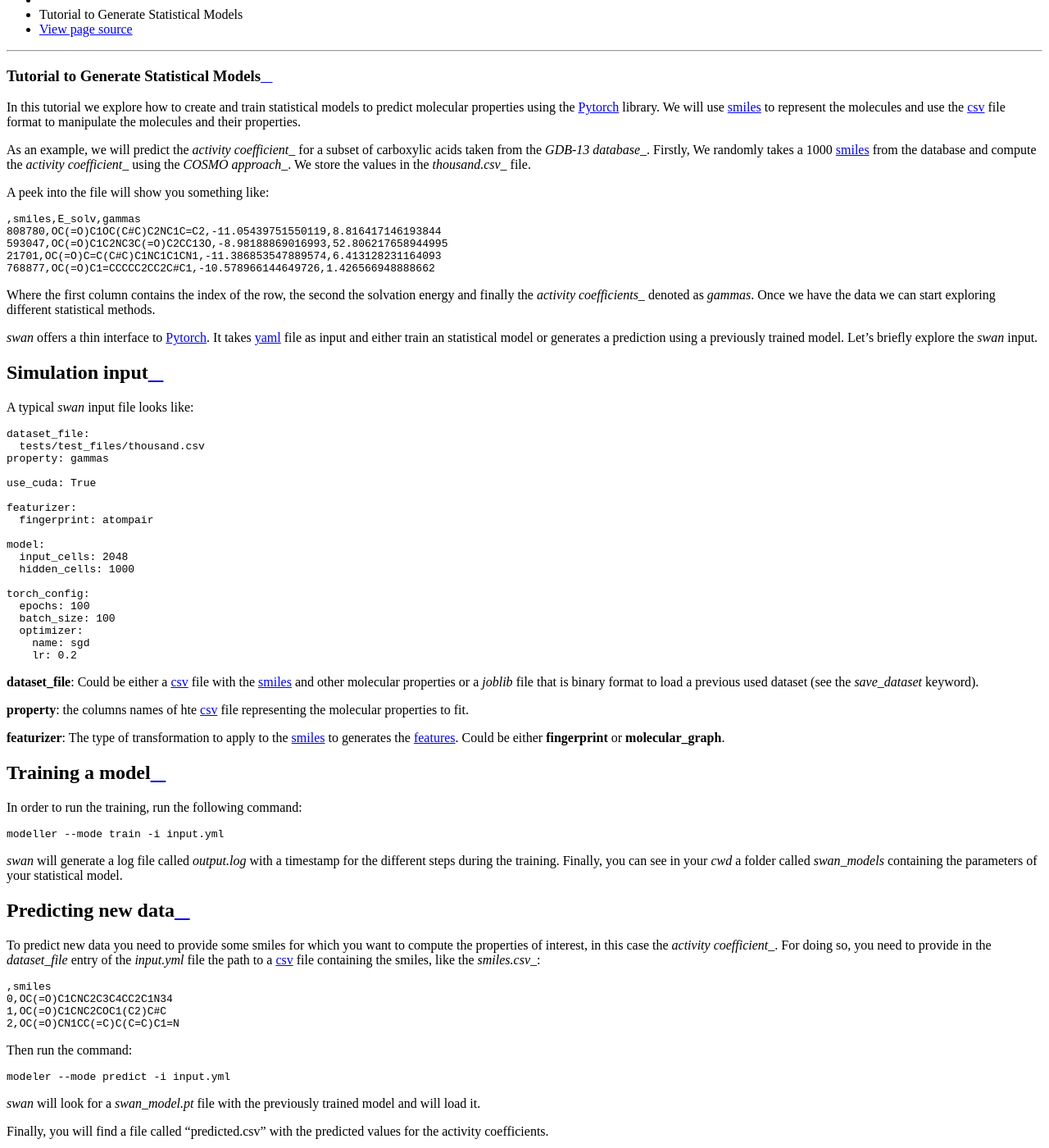
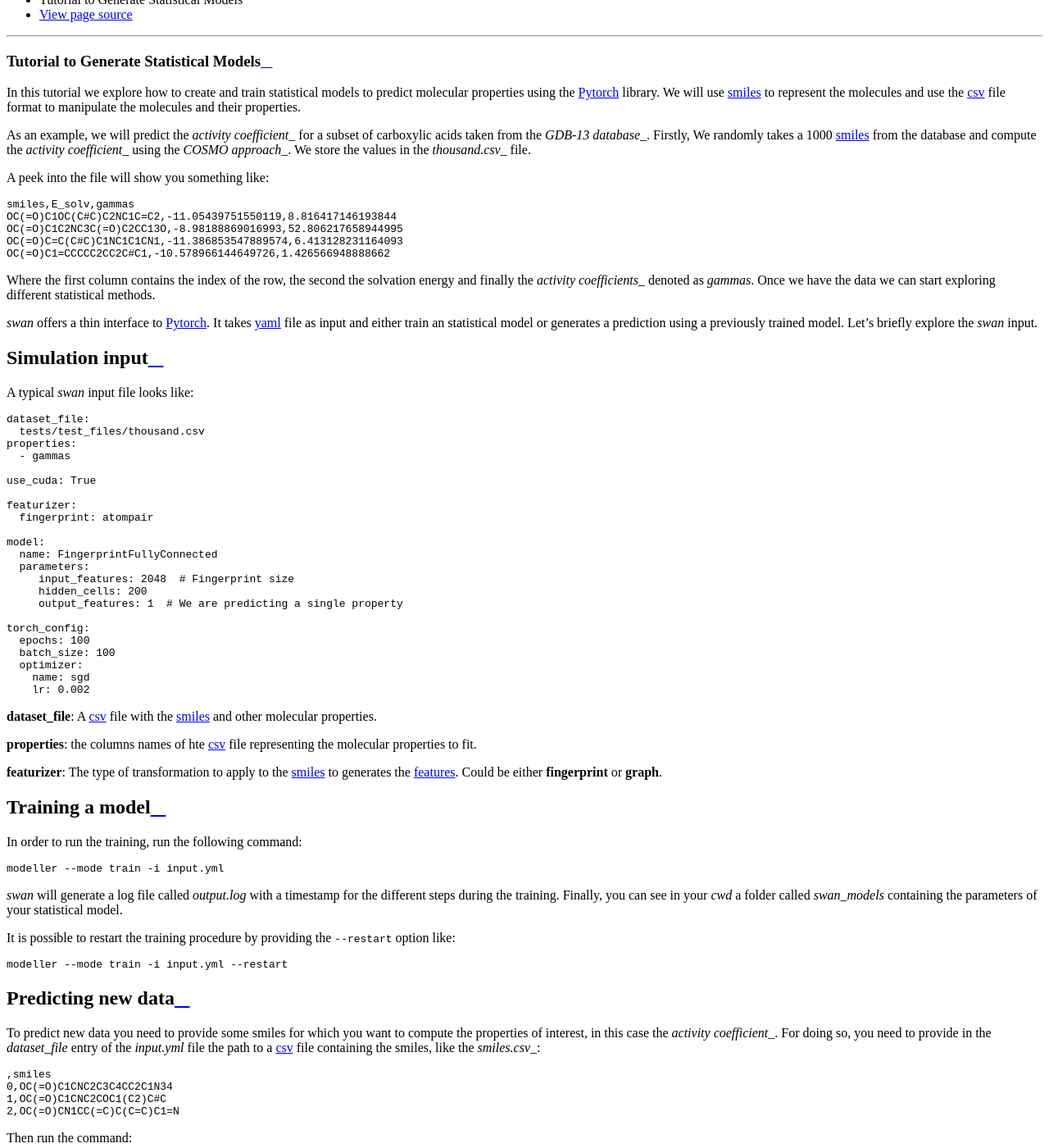
Before and after one commit to nlesc-nano/swan, a Sphinx documentation site: the page built from docs/tutorial_models.rst, in a window 1280 px wide and 1400 px high, scrolled down 300 px. Shown: the whole window at 82% size. Built offline with Sphinx 7.4.7 and the Read the Docs theme 2.0.0, drawn with Linux system fonts in a browser that asks for light colours; some of the changed text lies outside the part shown.

Commit message:
update docs

```diff
--- a/README.rst
+++ b/README.rst
@@ -12,7 +12,7 @@
 Screening Workflows And Nanomaterials
 #####################################
 
-🦢 **Swan** is a Python pacakge to create statistical models to predict molecular properties. See Documentation_.
+🦢 **Swan** is a Python pacakge to create statistical models using machine learning to predict molecular properties. See Documentation_.
 
 
 🛠 Installation
--- a/docs/api_models.rst
+++ b/docs/api_models.rst
@@ -12,13 +12,13 @@ Deep Feedforward Network
 
 .. currentmodule:: swan.models.models
 
-.. autoclass:: swan.models.models.FullyConnected
+.. autoclass:: swan.models.models.FingerprintFullyConnected
    :members:
 
 
-Molecular Graph Convolutional Network
+Molecular Graph Neural Network
 
 .. currentmodule:: swan.models.models
 
-.. autoclass:: swan.models.models.ChemiNet
+.. autoclass:: swan.models.models.MPNN
    :members:
--- a/docs/index.rst
+++ b/docs/index.rst
@@ -12,7 +12,6 @@ Welcome to SWAN!
 
    includereadme
    tutorial_models
-   tutorial_screening
    api_models
 
 
--- a/docs/tutorial_models.rst
+++ b/docs/tutorial_models.rst
@@ -11,11 +11,11 @@ file.
 
 A peek into the file will show you something like: ::
 
-  ,smiles,E_solv,gammas
-  808780,OC(=O)C1OC(C#C)C2NC1C=C2,-11.05439751550119,8.816417146193844
-  593047,OC(=O)C1C2NC3C(=O)C2CC13O,-8.98188869016993,52.806217658944995
-  21701,OC(=O)C=C(C#C)C1NC1C1CN1,-11.386853547889574,6.413128231164093
-  768877,OC(=O)C1=CCCCC2CC2C#C1,-10.578966144649726,1.426566948888662
+  smiles,E_solv,gammas
+  OC(=O)C1OC(C#C)C2NC1C=C2,-11.05439751550119,8.816417146193844
+  OC(=O)C1C2NC3C(=O)C2CC13O,-8.98188869016993,52.806217658944995
+  OC(=O)C=C(C#C)C1NC1C1CN1,-11.386853547889574,6.413128231164093
+  OC(=O)C1=CCCCC2CC2C#C1,-10.578966144649726,1.426566948888662
 
 Where the first column contains the index of the row, the second the solvation energy and finally the
 `activity coefficients_` denoted as *gammas*. Once we have the data we can start exploring different statistical methods.
@@ -29,7 +29,8 @@ A typical `swan` input file looks like: ::
 
   dataset_file:
     tests/test_files/thousand.csv
-  property: gammas
+  properties:
+    - gammas
 
   use_cuda: True
 
@@ -37,24 +38,25 @@ A typical `swan` input file looks like: ::
     fingerprint: atompair
 
   model:
-    input_cells: 2048
-    hidden_cells: 1000
+    name: FingerprintFullyConnected
+    parameters:
+       input_features: 2048  # Fingerprint size
+       hidden_cells: 200
+       output_features: 1  # We are predicting a single property
 
   torch_config:
     epochs: 100
     batch_size: 100
     optimizer:
       name: sgd
-      lr: 0.2
+      lr: 0.002
 
 
-**dataset_file**: Could be either a csv_ file with the smiles_ and other molecular properties or
-a *joblib* file that is binary format to load a previous used dataset (see the `save_dataset` keyword).
+**dataset_file**: A csv_ file with the smiles_ and other molecular properties.
 
-**property**: the columns names of hte csv_ file representing the molecular properties to fit.
+**properties**: the columns names of hte csv_ file representing the molecular properties to fit.
 
-**featurizer**: The type of transformation to apply to the smiles_ to generates the features_. Could be either **fingerprint** or **molecular_graph**.
-
+**featurizer**: The type of transformation to apply to the smiles_ to generates the features_. Could be either **fingerprint** or **graph**.
 
 Training a model
 ****************
@@ -64,6 +66,10 @@ In order to run the training, run the following command: ::
 
 `swan` will generate a log file called  `output.log` with a timestamp for the different steps during the training.
 Finally, you can see in your `cwd` a folder called *swan_models* containing the parameters of your statistical model.
+
+It is possible to restart the training procedure by providing the ``--restart`` option like: ::
+
+    modeller --mode train -i input.yml --restart
 
 Predicting new data
 *******************
```
Also changed, not shown: docs/tutorial_screening.rst (deleted, +0 -121 lines), 27 other files.
